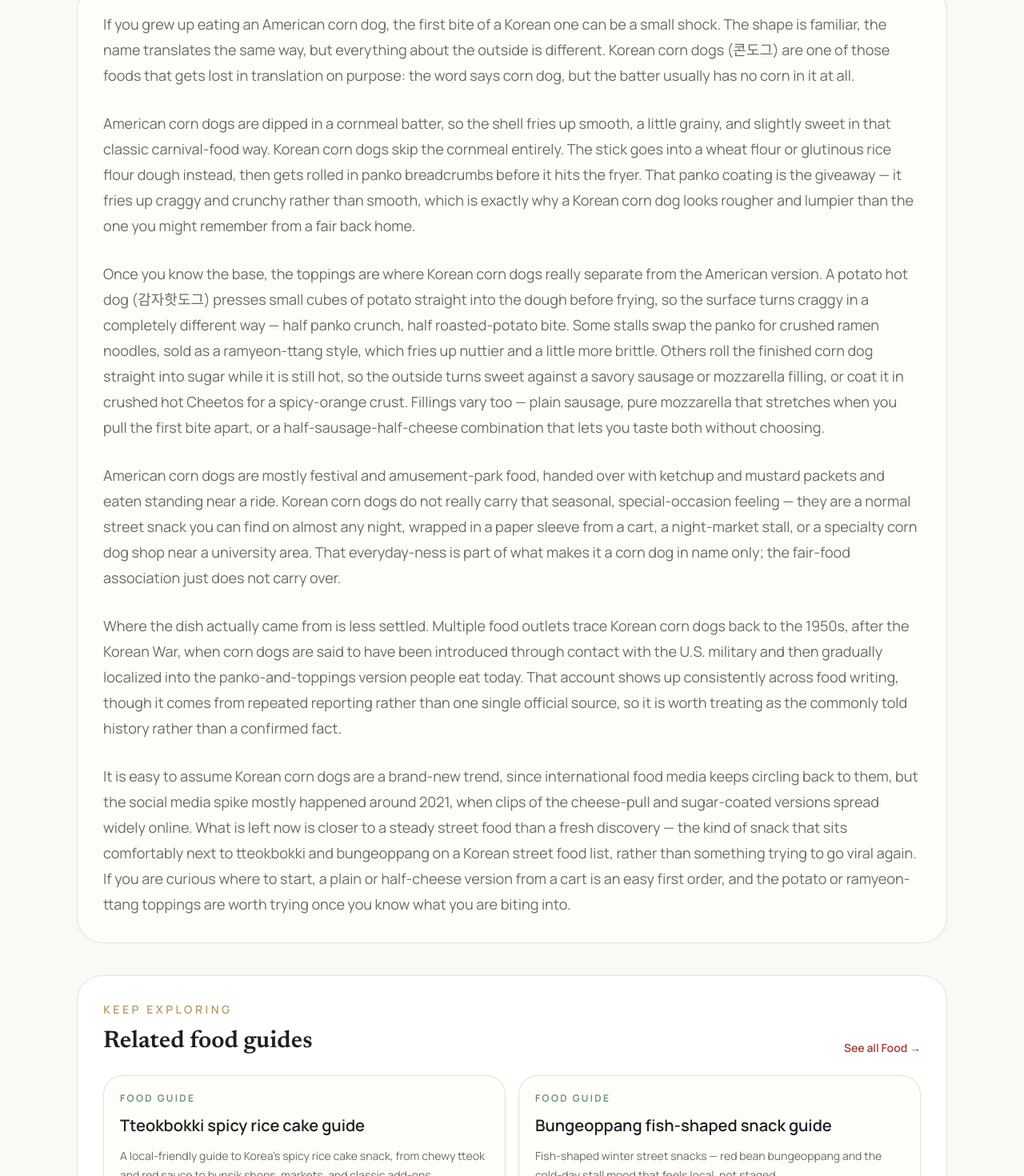
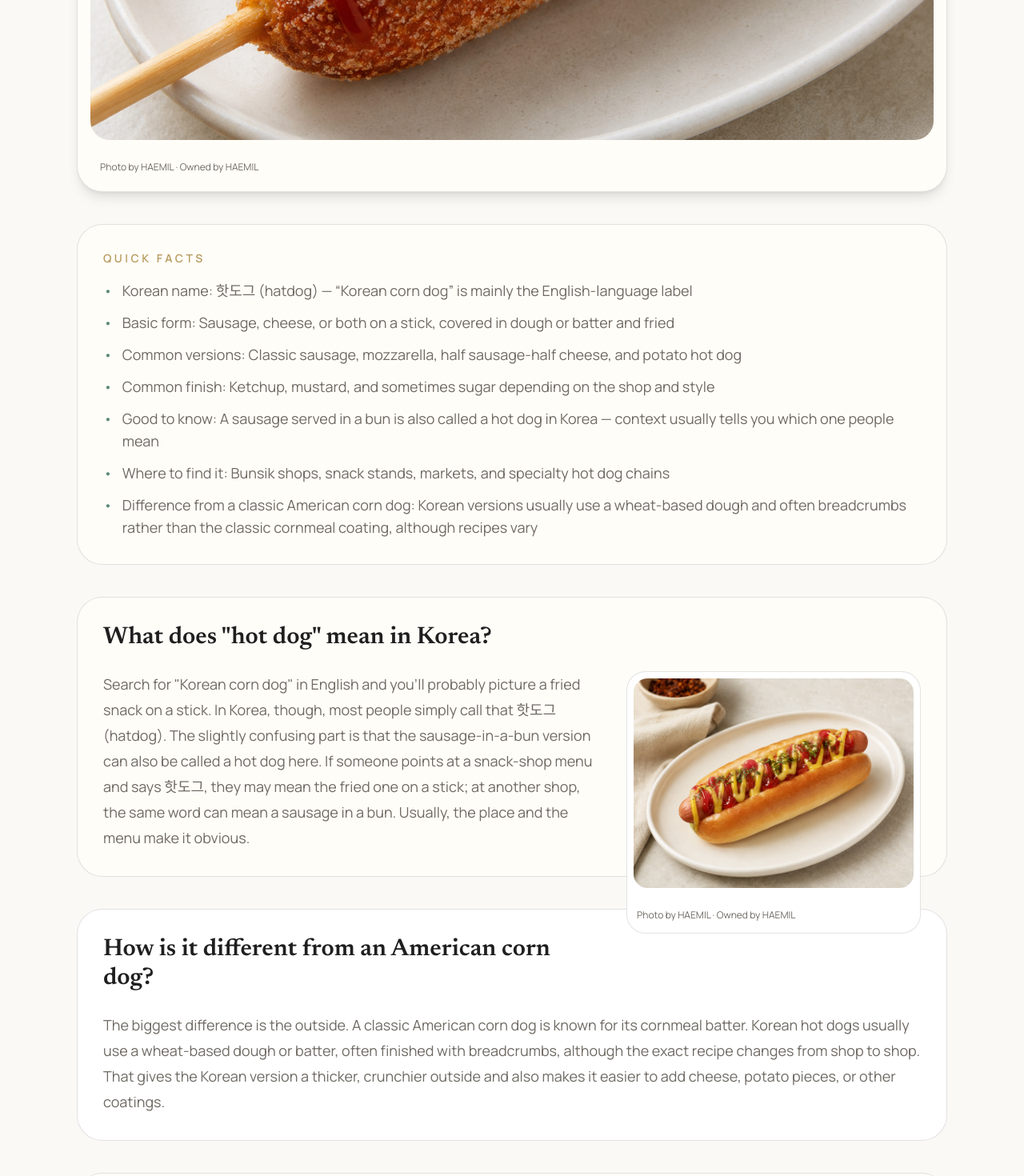
Before and after one commit to kjgusgh-source/korea-inside, a Next.js app: page /food/what-is-a-korean-corn-dog in a window 1280 px wide. Shown: the part 1140-2610 px from the top of the page at 80% size. Built offline with nearby package versions, Linux system fonts and the light colour scheme.

Commit message:
Rewrite Korean corn dog page: local-guide framing, HAEMIL photos, hot dog naming/versions focus

```diff
--- a/app/food/what-is-a-korean-corn-dog/page.tsx
+++ b/app/food/what-is-a-korean-corn-dog/page.tsx
@@ -2,23 +2,44 @@ import type { Metadata } from "next";
 import Link from "next/link";
 import SiteHeader from "../../../components/SiteHeader";
 import JsonLd from "../../../components/JsonLd";
+import PostImageFigure from "../../../components/PostImageFigure";
 
 const siteUrl = "https://haemilkorea.com";
 const pageUrl = `${siteUrl}/food/what-is-a-korean-corn-dog`;
 
-const pageTitle = "What Is a Korean Corn Dog? Korea’s Fried Street Snack, Explained";
+const pageTitle = "What Is a Korean Corn Dog? A Local Guide to Korean Hot Dogs";
 const pageDescription =
-  "A friendly HAEMIL guide to the Korean corn dog — the panko-crusted street snack with potato and ramyeon-cracker toppings that looks nothing like an American corn dog, plus where to find one.";
+  "In Korea, the fried snack English speakers call a Korean corn dog is usually just called 핫도그. Here’s how it differs from a bun-style hot dog and which versions you’ll actually see.";
+
+const classicImage = {
+  src: "/images/food/korean-hotdog-classic.webp",
+  alt: "Classic Korean hot dog on a stick",
+  credit: "Photo by HAEMIL",
+  license: "Owned by HAEMIL",
+};
+
+const bunImage = {
+  src: "/images/food/western-hotdog-bun.webp",
+  alt: "Sausage served in a bun for comparison with a Korean fried hot dog",
+  credit: "Photo by HAEMIL",
+  license: "Owned by HAEMIL",
+};
+
+const potatoImage = {
+  src: "/images/food/korean-hotdog-potato.webp",
+  alt: "Korean potato hot dog with potato pieces on the outside",
+  credit: "Photo by HAEMIL",
+  license: "Owned by HAEMIL",
+};
 
 const quickFacts = [
-  "Korean name: Korean corn dog / 콘도그 (also called Korean hot dog)",
-  "Batter: Wheat or glutinous rice flour dough rolled in panko breadcrumbs, not cornmeal",
-  "Common toppings: Cubed potato, crushed ramen noodles (ramyeon-ttang), sugar coating, crushed hot Cheetos",
-  "Common fillings: Sausage, mozzarella cheese, or a half-and-half combination",
-  "Where to find it: Street carts, night markets, college-area stalls, and specialty corn dog shops",
-  "How it differs from the U.S. version: Cornmeal batter and carnival-food context in the U.S., versus panko batter and everyday street food in Korea",
-  "Background: Commonly traced to the 1950s postwar period and localized over time, based on repeated food-media reporting rather than one official source",
-  "Good to know: The social media spike was around 2021; today it is a steady street snack, not a new trend",
+  "Korean name: 핫도그 (hatdog) — “Korean corn dog” is mainly the English-language label",
+  "Basic form: Sausage, cheese, or both on a stick, covered in dough or batter and fried",
+  "Common versions: Classic sausage, mozzarella, half sausage-half cheese, and potato hot dog",
+  "Common finish: Ketchup, mustard, and sometimes sugar depending on the shop and style",
+  "Good to know: A sausage served in a bun is also called a hot dog in Korea — context usually tells you which one people mean",
+  "Where to find it: Bunsik shops, snack stands, markets, and specialty hot dog chains",
+  "Difference from a classic American corn dog: Korean versions usually use a wheat-based dough and often breadcrumbs rather than the classic cornmeal coating, although recipes vary",
 ];
 
 const relatedGuides = [
@@ -164,15 +185,16 @@ export default function WhatIsAKoreanCornDogPage() {
             </p>
 
             <h1 className="mt-4 max-w-3xl text-4xl font-semibold leading-tight tracking-tight md:text-6xl">
-              What Is a Korean Corn Dog? Korea&apos;s Fried Street Snack,
-              Explained
+              What Is a Korean Corn Dog? A Local Guide to Korean Hot Dogs
             </h1>
 
             <p className="mt-6 max-w-3xl text-base leading-8 text-[var(--muted)] md:text-lg">
-              The name translates the same way, but almost nothing else about
-              it does.
+              In Korea, the snack English speakers call a &quot;Korean corn
+              dog&quot; is usually just called 핫도그 (hatdog).
             </p>
           </article>
+
+          <PostImageFigure image={classicImage} variant="hero" priority />
 
           <section className="mt-10 rounded-[2rem] border border-[var(--border)] bg-[var(--card)] p-6 md:p-8">
             <p className="text-sm font-semibold uppercase tracking-[0.25em] text-[var(--gold)]">
@@ -190,90 +212,98 @@ export default function WhatIsAKoreanCornDogPage() {
           </section>
 
           <section className="mt-10 rounded-[2rem] border border-[var(--border)] bg-[var(--card)] p-6 md:p-8">
-            <div className="space-y-7 text-base leading-8 text-[var(--muted)] md:text-lg">
-              <p>
-                If you grew up eating an American corn dog, the first bite of
-                a Korean one can be a small shock. The shape is familiar, the
-                name translates the same way, but everything about the
-                outside is different. Korean corn dogs (콘도그) are one of
-                those foods that gets lost in translation on purpose: the
-                word says corn dog, but the batter usually has no corn in it
-                at all.
-              </p>
+            <h2 className="text-2xl font-semibold md:text-3xl">
+              What does &quot;hot dog&quot; mean in Korea?
+            </h2>
+
+            <div className="mt-6 space-y-7 text-base leading-8 text-[var(--muted)] md:text-lg">
+              <PostImageFigure image={bunImage} variant="inline" />
 
               <p>
-                American corn dogs are dipped in a cornmeal batter, so the
-                shell fries up smooth, a little grainy, and slightly sweet in
-                that classic carnival-food way. Korean corn dogs skip the
-                cornmeal entirely. The stick goes into a wheat flour or
-                glutinous rice flour dough instead, then gets rolled in panko
-                breadcrumbs before it hits the fryer. That panko coating is
-                the giveaway — it fries up craggy and crunchy rather than
-                smooth, which is exactly why a Korean corn dog looks rougher
-                and lumpier than the one you might remember from a fair back
-                home.
-              </p>
-
-              <p>
-                Once you know the base, the toppings are where Korean corn
-                dogs really separate from the American version. A potato hot
-                dog (감자핫도그) presses small cubes of potato straight into
-                the dough before frying, so the surface turns craggy in a
-                completely different way — half panko crunch, half
-                roasted-potato bite. Some stalls swap the panko for crushed
-                ramen noodles, sold as a ramyeon-ttang style, which fries up
-                nuttier and a little more brittle. Others roll the finished
-                corn dog straight into sugar while it is still hot, so the
-                outside turns sweet against a savory sausage or mozzarella
-                filling, or coat it in crushed hot Cheetos for a
-                spicy-orange crust. Fillings vary too — plain sausage, pure
-                mozzarella that stretches when you pull the first bite apart,
-                or a half-sausage-half-cheese combination that lets you taste
-                both without choosing.
-              </p>
-
-              <p>
-                American corn dogs are mostly festival and amusement-park
-                food, handed over with ketchup and mustard packets and eaten
-                standing near a ride. Korean corn dogs do not really carry
-                that seasonal, special-occasion feeling — they are a normal
-                street snack you can find on almost any night, wrapped in a
-                paper sleeve from a cart, a night-market stall, or a
-                specialty corn dog shop near a university area. That
-                everyday-ness is part of what makes it a corn dog in name
-                only; the fair-food association just does not carry over.
-              </p>
-
-              <p>
-                Where the dish actually came from is less settled. Multiple
-                food outlets trace Korean corn dogs back to the 1950s, after
-                the Korean War, when corn dogs are said to have been
-                introduced through contact with the U.S. military and then
-                gradually localized into the panko-and-toppings version
-                people eat today. That account shows up consistently across
-                food writing, though it comes from repeated reporting rather
-                than one single official source, so it is worth treating as
-                the commonly told history rather than a confirmed fact.
-              </p>
-
-              <p>
-                It is easy to assume Korean corn dogs are a brand-new trend,
-                since international food media keeps circling back to them,
-                but the social media spike mostly happened around 2021, when
-                clips of the cheese-pull and sugar-coated versions spread
-                widely online. What is left now is closer to a steady street
-                food than a fresh discovery — the kind of snack that sits
-                comfortably next to tteokbokki and bungeoppang on a Korean
-                street food list, rather than something trying to go viral
-                again. If you are curious where to start, a plain or
-                half-cheese version from a cart is an easy first order, and
-                the potato or ramyeon-ttang toppings are worth trying once
-                you know what you are biting into.
+                Search for &quot;Korean corn dog&quot; in English and
+                you’ll probably picture a fried snack on a stick. In
+                Korea, though, most people simply call that 핫도그
+                (hatdog). The slightly confusing part is that the
+                sausage-in-a-bun version can also be called a hot dog
+                here. If someone points at a snack-shop menu and says
+                핫도그, they may mean the fried one on a stick; at another
+                shop, the same word can mean a sausage in a bun. Usually,
+                the place and the menu make it obvious.
               </p>
             </div>
           </section>
 
           <section className="mt-10 rounded-[2rem] border border-[var(--border)] bg-[var(--surface)] p-6 md:p-8">
+            <h2 className="text-2xl font-semibold md:text-3xl">
+              How is it different from an American corn dog?
+            </h2>
+
+            <div className="mt-6 space-y-7 text-base leading-8 text-[var(--muted)] md:text-lg">
+              <p>
+                The biggest difference is the outside. A classic American
+                corn dog is known for its cornmeal batter. Korean hot dogs
+                usually use a wheat-based dough or batter, often finished
+                with breadcrumbs, although the exact recipe changes from
+                shop to shop. That gives the Korean version a thicker,
+                crunchier outside and also makes it easier to add cheese,
+                potato pieces, or other coatings.
+              </p>
+            </div>
+          </section>
+
+          <section className="mt-10 rounded-[2rem] border border-[var(--border)] bg-[var(--card)] p-6 md:p-8">
+            <h2 className="text-2xl font-semibold md:text-3xl">
+              The versions you’ll actually see
+            </h2>
+
+            <div className="mt-6 space-y-7 text-base leading-8 text-[var(--muted)] md:text-lg">
+              <PostImageFigure image={potatoImage} variant="inline" />
+
+              <p>
+                The basic version is still the easiest place to start:
+                sausage inside, fried outside, sauce on top. Cheese
+                versions are also common, including mozzarella-only and
+                half-sausage-half-cheese styles. 감자핫도그 (gamja hot
+                dog) adds small potato pieces around the outside before
+                frying, so it is heavier and crispier than the plain
+                version. Some shops have more elaborate coatings and
+                sauces, but those are variations rather than the
+                definition of a Korean hot dog.
+              </p>
+            </div>
+          </section>
+
+          <section className="mt-10 rounded-[2rem] border border-[var(--border)] bg-[var(--surface)] p-6 md:p-8">
+            <h2 className="text-2xl font-semibold md:text-3xl">
+              What should you try first?
+            </h2>
+
+            <div className="mt-6 space-y-7 text-base leading-8 text-[var(--muted)] md:text-lg">
+              <p>
+                If it is your first one, I would start with the plain
+                sausage version before jumping straight to the
+                cheese-pull versions you see online. It gives you a
+                better idea of what a normal Korean hot dog tastes like.
+                After that, 감자핫도그 is an easy second choice if you
+                want something crunchier and more filling. Depending on
+                the shop, you may be asked whether you want sugar on the
+                outside before ketchup or mustard goes on top. That
+                sweet-and-savory combination can sound strange at first,
+                but it is a familiar hot-dog-shop style in Korea.
+              </p>
+
+              <p>
+                Korean hot dogs became much more visible overseas through
+                cheese-pull videos and &quot;Korean corn dog&quot; shops,
+                but in Korea the food itself does not feel like a new
+                internet trend. It is a familiar snack-shop food — the
+                kind of thing people have eaten long before it became an
+                English-language social-media category.
+              </p>
+            </div>
+          </section>
+
+          <section className="mt-10 rounded-[2rem] border border-[var(--border)] bg-[var(--card)] p-6 md:p-8">
             <div className="flex flex-col gap-3 md:flex-row md:items-end md:justify-between">
               <div>
                 <p className="text-sm font-semibold uppercase tracking-[0.25em] text-[var(--gold)]">
```
